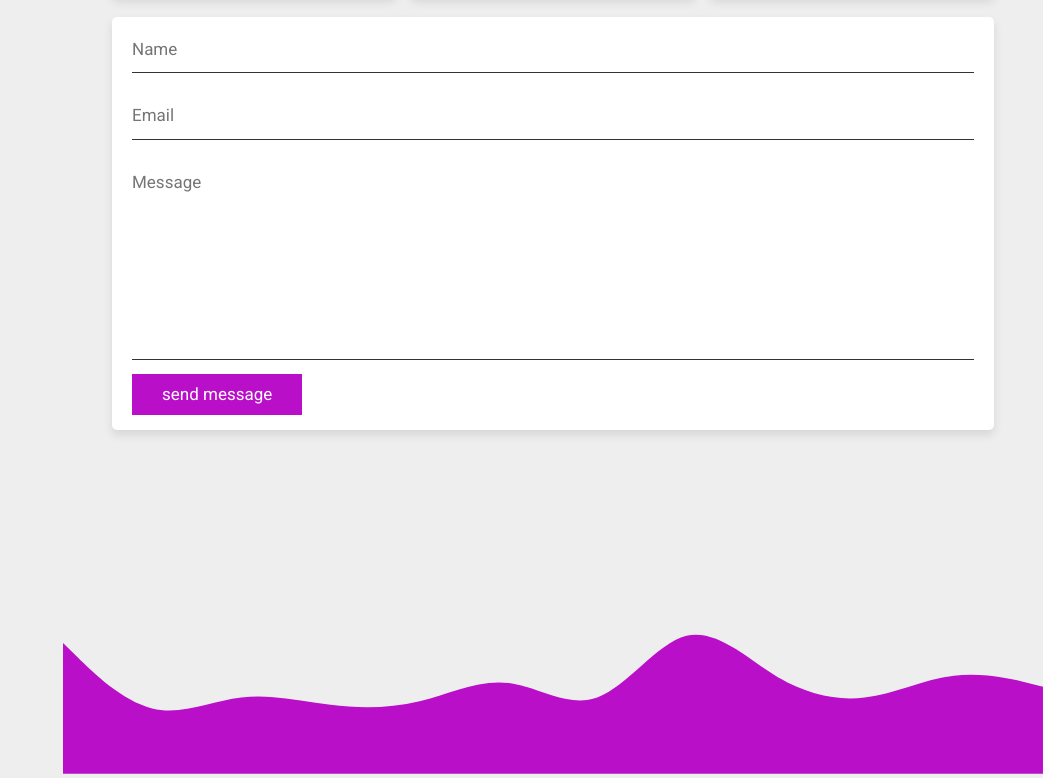
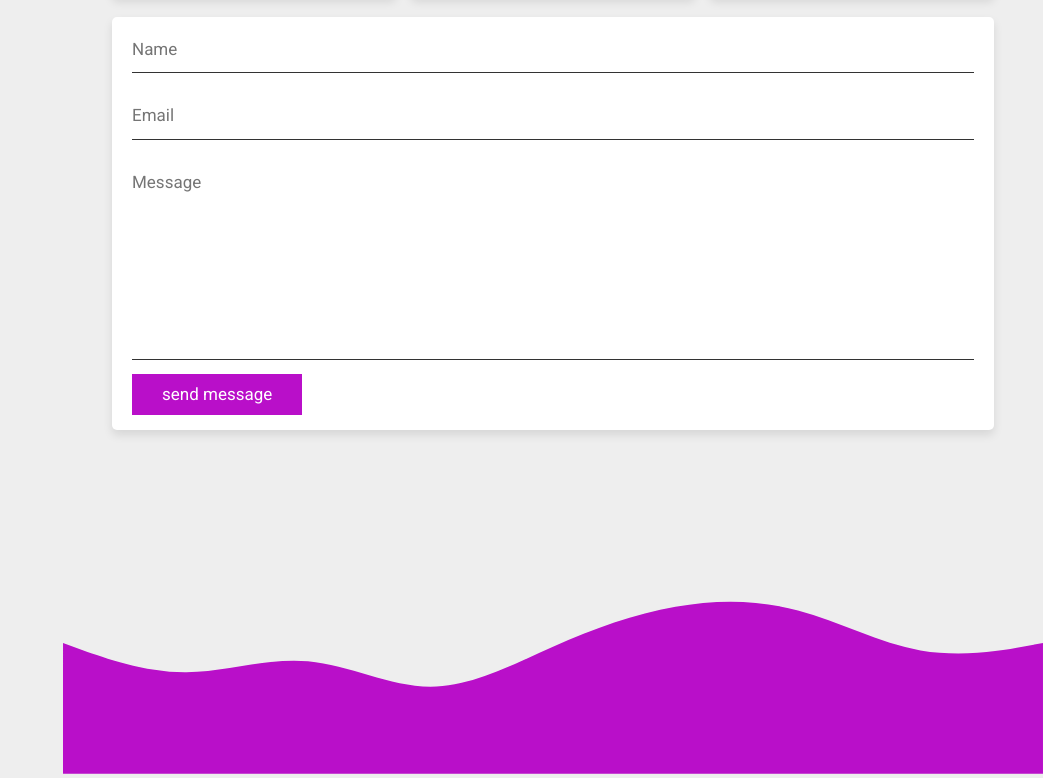
Before and after one commit to Anonymynas/Personal-Portfolio, a plain HTML site: page personal porfolio/index.html in a window 1280 px wide. Shown: the part 4314-5092 px from the top of the page, without its empty margins (237-1280 px from the left). Drawn offline with Linux system fonts and the light colour scheme.

Commit message:
Add wave on the footer

```diff
--- a/personal porfolio/index.html
+++ b/personal porfolio/index.html
@@ -341,7 +341,7 @@
 </section>
 
 <!-- wave footer section -->
-<svg xmlns="http://www.w3.org/2000/svg" viewBox="0 0 1440 320"><path fill="#b90fc9" fill-opacity="1" d="M0,128L21.8,149.3C43.6,171,87,213,131,224C174.5,235,218,213,262,208C305.5,203,349,213,393,218.7C436.4,224,480,224,524,213.3C567.3,203,611,181,655,186.7C698.2,192,742,224,785,208C829.1,192,873,128,916,117.3C960,107,1004,149,1047,176C1090.9,203,1135,213,1178,208C1221.8,203,1265,181,1309,176C1352.7,171,1396,181,1418,186.7L1440,192L1440,320L1418.2,320C1396.4,320,1353,320,1309,320C1265.5,320,1222,320,1178,320C1134.5,320,1091,320,1047,320C1003.6,320,960,320,916,320C872.7,320,829,320,785,320C741.8,320,698,320,655,320C610.9,320,567,320,524,320C480,320,436,320,393,320C349.1,320,305,320,262,320C218.2,320,175,320,131,320C87.3,320,44,320,22,320L0,320Z"></path></svg>
+<svg xmlns="http://www.w3.org/2000/svg" viewBox="0 0 1440 320"><path fill="#b90fc9" fill-opacity="1" d="M0,128L30,138.7C60,149,120,171,180,170.7C240,171,300,149,360,154.7C420,160,480,192,540,192C600,192,660,160,720,133.3C780,107,840,85,900,74.7C960,64,1020,64,1080,80C1140,96,1200,128,1260,138.7C1320,149,1380,139,1410,133.3L1440,128L1440,320L1410,320C1380,320,1320,320,1260,320C1200,320,1140,320,1080,320C1020,320,960,320,900,320C840,320,780,320,720,320C660,320,600,320,540,320C480,320,420,320,360,320C300,320,240,320,180,320C120,320,60,320,30,320L0,320Z"></path></svg>
 
 <!-- contact section -->
 
```
